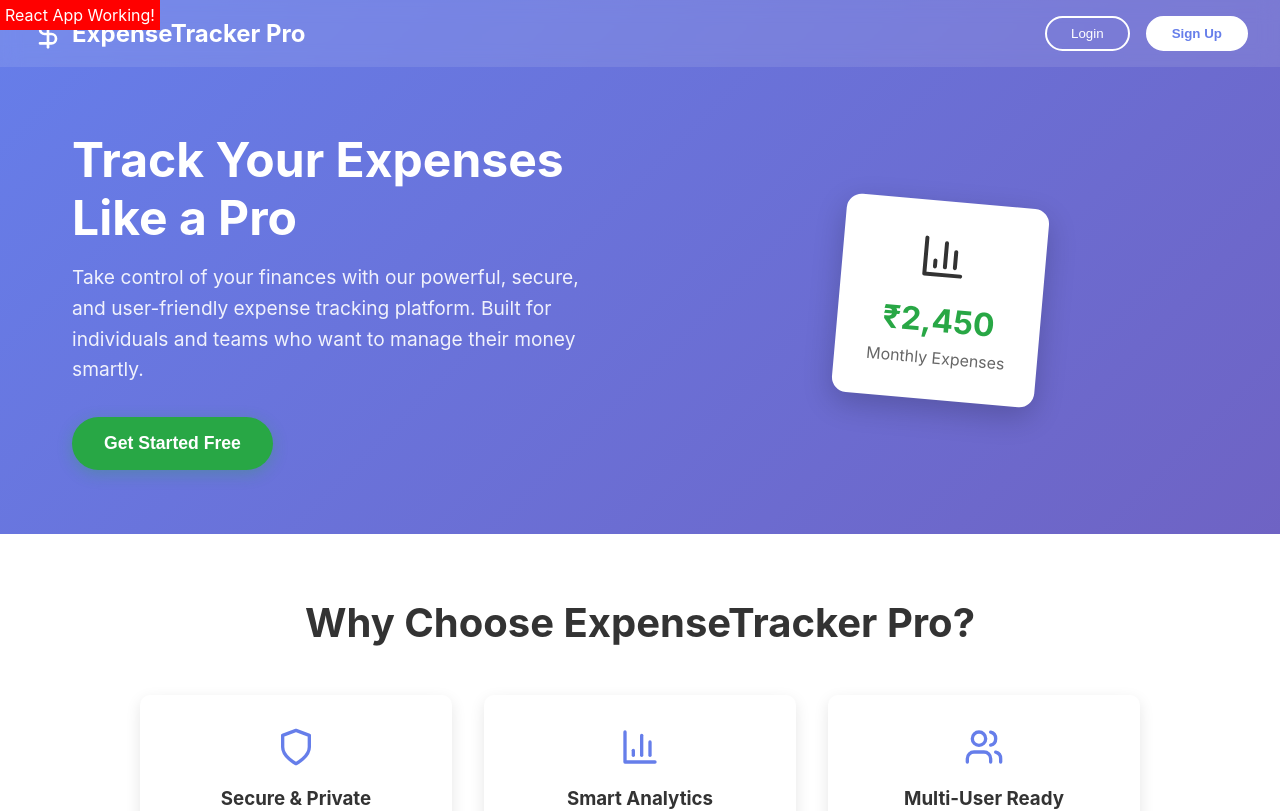
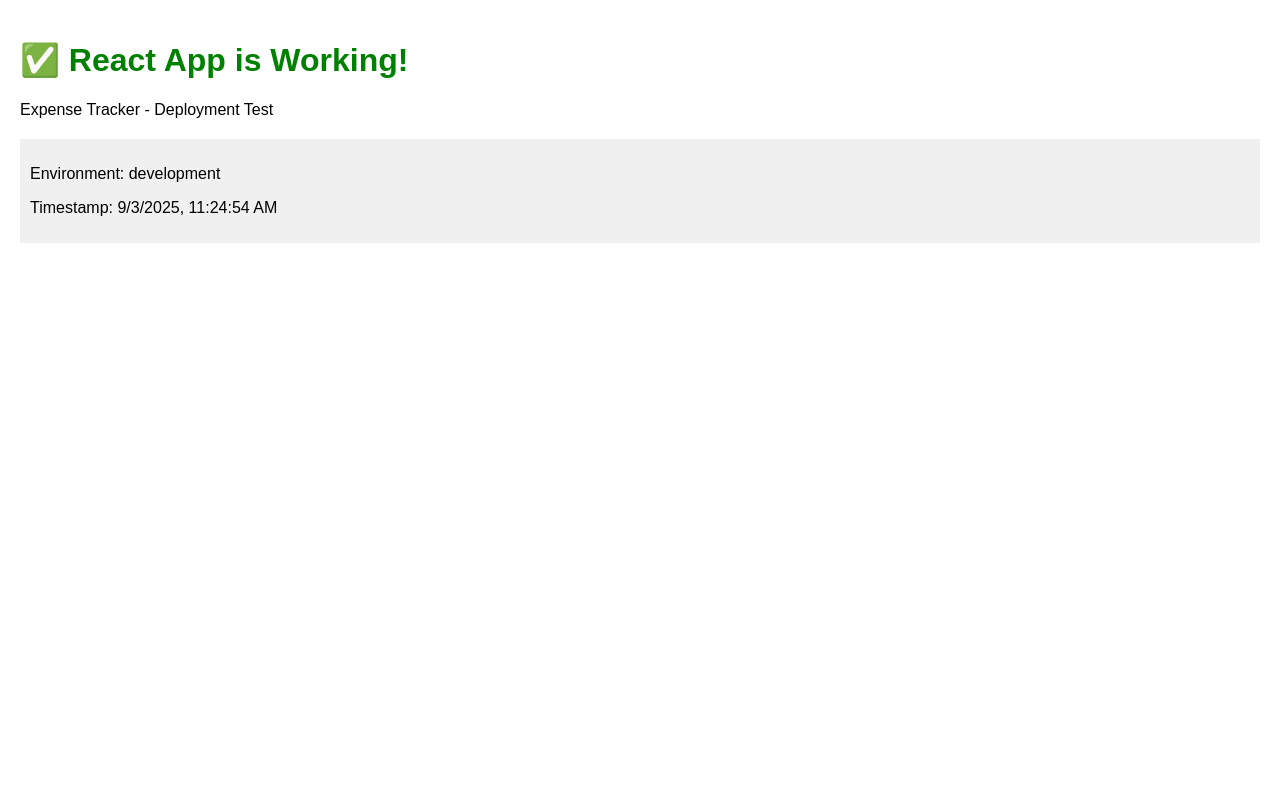
Before and after one commit to chiranjeevkr/credit, a React (Create React App) app: page / in a window 1280 px wide. Shown: the top 811 px of the page. Built offline with nearby package versions, Linux system fonts and the light colour scheme.

Commit message:
Minimal test version to debug deployment

```diff
--- a/src/App.js
+++ b/src/App.js
@@ -1,94 +1,16 @@
-import React, { useState, useEffect } from 'react'
-import { supabase } from './utils/supabase'
-import LandingPage from './components/LandingPage'
-import Auth from './components/Auth'
-import Navbar from './components/Navbar'
-import Dashboard from './pages/Dashboard'
-import Expenses from './pages/Expenses'
-import SplitFriends from './pages/SplitFriends'
-import './App.css'
+import React from 'react'
 
 function App() {
-  const [user, setUser] = useState(null)
-  const [loading, setLoading] = useState(true)
-  const [currentPage, setCurrentPage] = useState('dashboard')
-  const [showAuth, setShowAuth] = useState(false)
-  const [isLogin, setIsLogin] = useState(true)
-  const [error, setError] = useState(null)
-
-  useEffect(() => {
-    const initAuth = async () => {
-      try {
-        console.log('Initializing auth...')
-        // Get initial session
-        const { data: { session }, error } = await supabase.auth.getSession()
-        if (error) {
-          console.error('Auth session error:', error)
-          setError(error.message)
-        } else {
-          setUser(session?.user ?? null)
-          console.log('Session loaded:', session?.user ? 'User found' : 'No user')
-        }
-      } catch (err) {
-        console.error('Auth initialization error:', err)
-        setError(err.message)
-      } finally {
-        setLoading(false)
-      }
-    }
-
-    initAuth()
-
-    // Listen for auth changes
-    const { data: { subscription } } = supabase.auth.onAuthStateChange((_event, session) => {
-      console.log('Auth state changed:', _event, session?.user ? 'User found' : 'No user')
-      setUser(session?.user ?? null)
-      setLoading(false)
-    })
-
-    return () => subscription.unsubscribe()
-  }, [])
-
-  // Always show something to test if React is working
   console.log('App component loaded successfully')
 
-  if (error) {
-    return (
-      <div style={{display: 'flex', flexDirection: 'column', justifyContent: 'center', alignItems: 'center', height: '100vh', padding: '20px', textAlign: 'center', backgroundColor: '#f0f0f0'}}>
-        <h2>Connection Error</h2>
-        <p>Unable to connect to the database: {error}</p>
-        <button onClick={() => window.location.reload()} style={{padding: '10px 20px', marginTop: '10px', cursor: 'pointer'}}>Retry</button>
+  return (
+    <div style={{padding: '20px', fontFamily: 'Arial, sans-serif'}}>
+      <h1 style={{color: 'green'}}>✅ React App is Working!</h1>
+      <p>Expense Tracker - Deployment Test</p>
+      <div style={{background: '#f0f0f0', padding: '10px', marginTop: '20px'}}>
+        <p>Environment: {process.env.NODE_ENV}</p>
+        <p>Timestamp: {new Date().toLocaleString()}</p>
       </div>
-    )
-  }
-
-  if (loading) {
-    return <div style={{display: 'flex', justifyContent: 'center', alignItems: 'center', height: '100vh', fontSize: '18px', backgroundColor: '#f9f9f9'}}>Loading Expense Tracker...</div>
-  }
-
-  // Debug log
-  console.log('App render - User:', user, 'Loading:', loading, 'ShowAuth:', showAuth, 'Error:', error)
-
-  if (!user) {
-    if (showAuth) {
-      return <Auth isLogin={isLogin} setShowAuth={setShowAuth} />
-    }
-    return (
-      <div>
-        <div style={{position: 'fixed', top: 0, left: 0, background: 'red', color: 'white', padding: '5px', zIndex: 9999}}>React App Working!</div>
-        <LandingPage setShowAuth={setShowAuth} setIsLogin={setIsLogin} />
-      </div>
-    )
-  }
-
-  return (
-    <div className="App">
-      <Navbar user={user} currentPage={currentPage} setCurrentPage={setCurrentPage} />
-      <main className="main-content">
-        {currentPage === 'dashboard' && <Dashboard />}
-        {currentPage === 'expenses' && <Expenses />}
-        {currentPage === 'friends' && <SplitFriends />}
-      </main>
     </div>
   )
 }
```
Also changed, not shown: public/test.html (added, +10 -0 lines).
